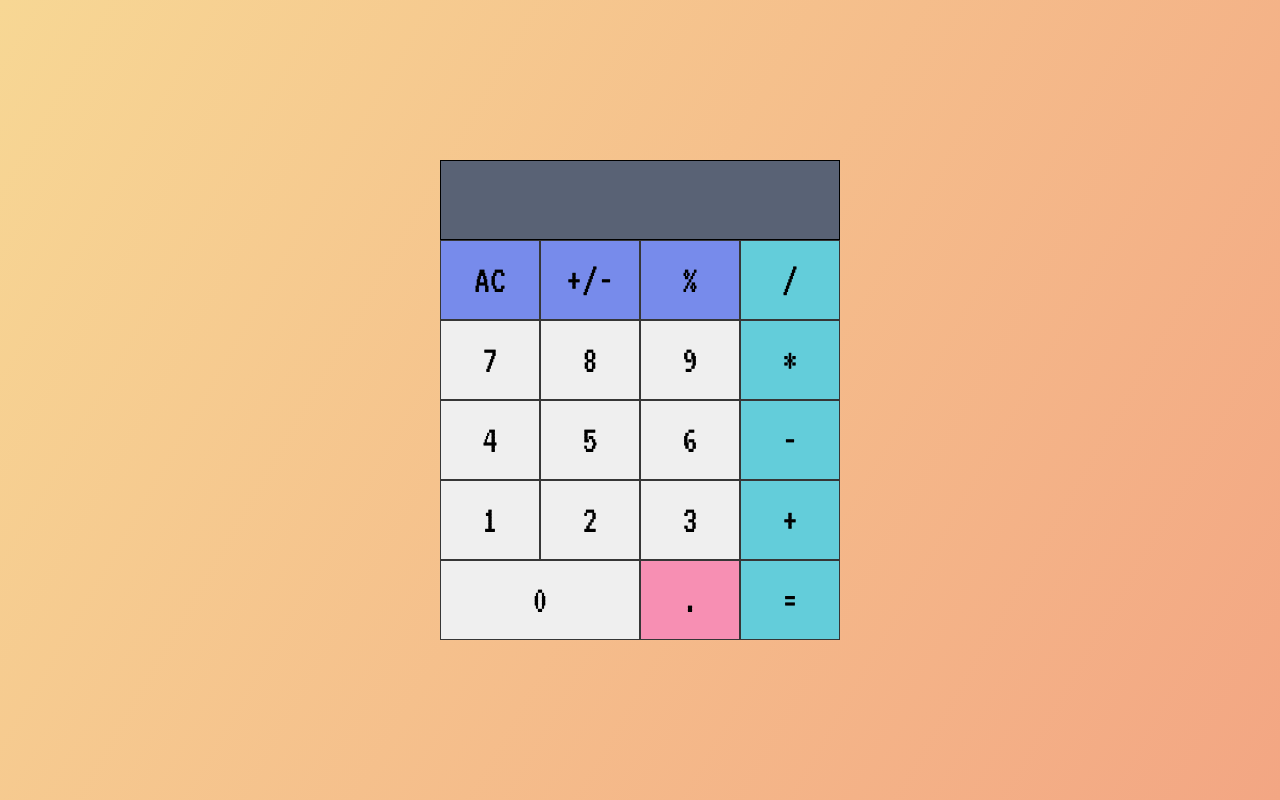
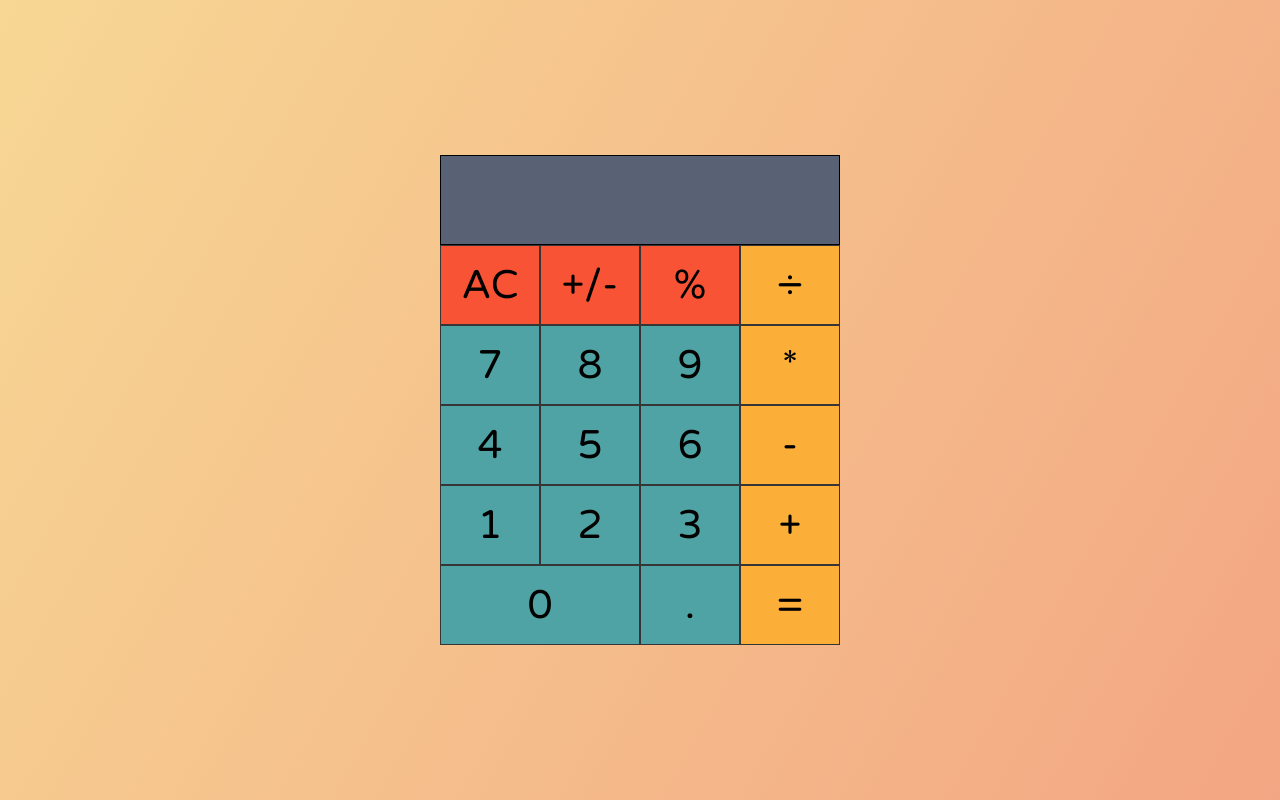
Before and after one commit to Aadam-Ali/calculator, a plain HTML site: page index.html in a window 1280 px wide. Drawn offline with Linux system fonts and the light colour scheme.

Commit message:
small tweaks to html and css file

```diff
--- a/css/style.css
+++ b/css/style.css
@@ -1,4 +1,5 @@
 @import url('https://fonts.googleapis.com/css2?family=VT323&display=swap');
+@import url('https://fonts.googleapis.com/css2?family=Varela+Round&display=swap');
 
 body {
     margin: 0;
@@ -10,30 +11,10 @@ body {
     background: linear-gradient(120deg, #f7d794, #f3a683);
 }
 
-button {
-    font-family: 'VT323', 'monospace';
-    font-size: 250%;
-    border: 1px;
-    border-style: solid;
-    border-color: #363636;
-}
-
 #container {
     display: grid;
     grid-template-columns: repeat(4, 100px);
-    grid-template-rows: repeat(6, 80px);
-}
-
-.number, .decimal{
-    background-color: #f78fb3;
-}
-
-.clear, .sign, .percent {
-    background-color: #778beb;
-}
-
-.operator, .equals {
-    background-color: #63cdda;
+    grid-template-rows: 90px repeat(5, 80px);
 }
 
 #display {
@@ -46,7 +27,27 @@ button {
     display: flex;
     justify-content: flex-end;
     align-items: center;
-    font-size: 6em;
+    font-size: 5em;
+}
+
+button {
+    font-family: 'Varela Round', 'sans-serif';
+    font-size: 250%;
+    border: 1px;
+    border-style: solid;
+    border-color: #363636;
+}
+
+.clear, .sign, .percent {
+    background-color: #f95335;
+}
+
+.operator, .equals {
+    background-color: #fcaf38;
+}
+
+.operand, .decimal {
+    background-color: #50a3a4;
 }
 
 #btnZero {
--- a/index.html
+++ b/index.html
@@ -12,7 +12,7 @@
         <button class="clear" id="btnAC">AC</button>
         <button class="sign" id="btnSign">+/-</button>
         <button class="percent"id="btnPercent">%</button>
-        <button class="operator" id="btnDivide">/</button>
+        <button class="operator" id="btnDivide">÷</button>
         <button class="operand" id="btnSeven">7</button>
         <button class="operand" id="btnEight">8</button>
         <button class="operand" id="btnNine">9</button>
```
